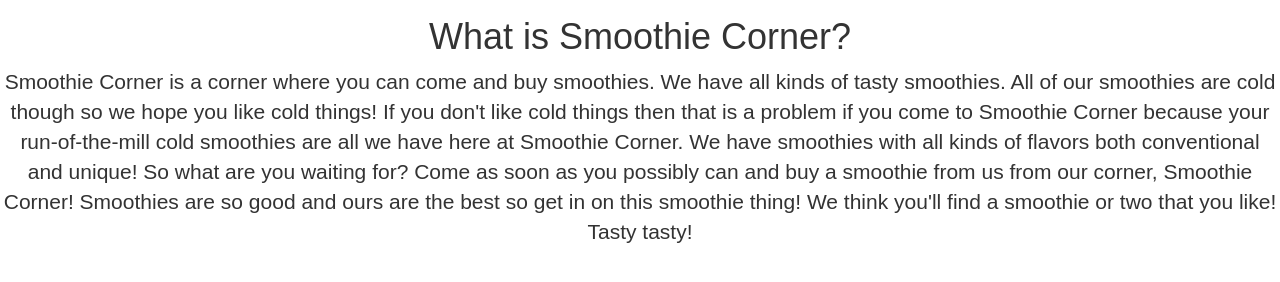
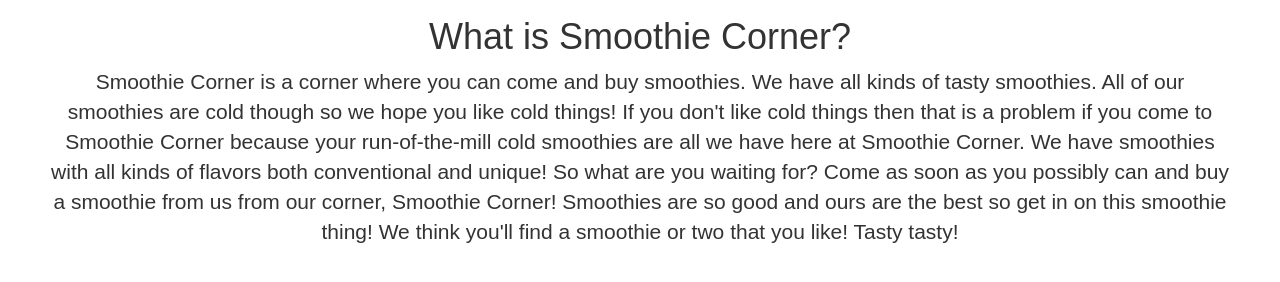
Before and after one commit to nathanfaulls/smoothie_corner, a plain HTML site: page about.html in a window 1280 px wide. Shown: the part 824-1106 px from the top of the page. Drawn offline with nearby package versions, Linux system fonts and the light colour scheme.

Commit message:
added p margins

```diff
--- a/css/style.css
+++ b/css/style.css
@@ -35,6 +35,8 @@ p{
   font-family: 'Futura', sans-serif;
   font-size: 1.5em;
   text-align: center;
+  margin-left: 50px;
+  margin-right: 50px;
 }
 
 h1{
```
